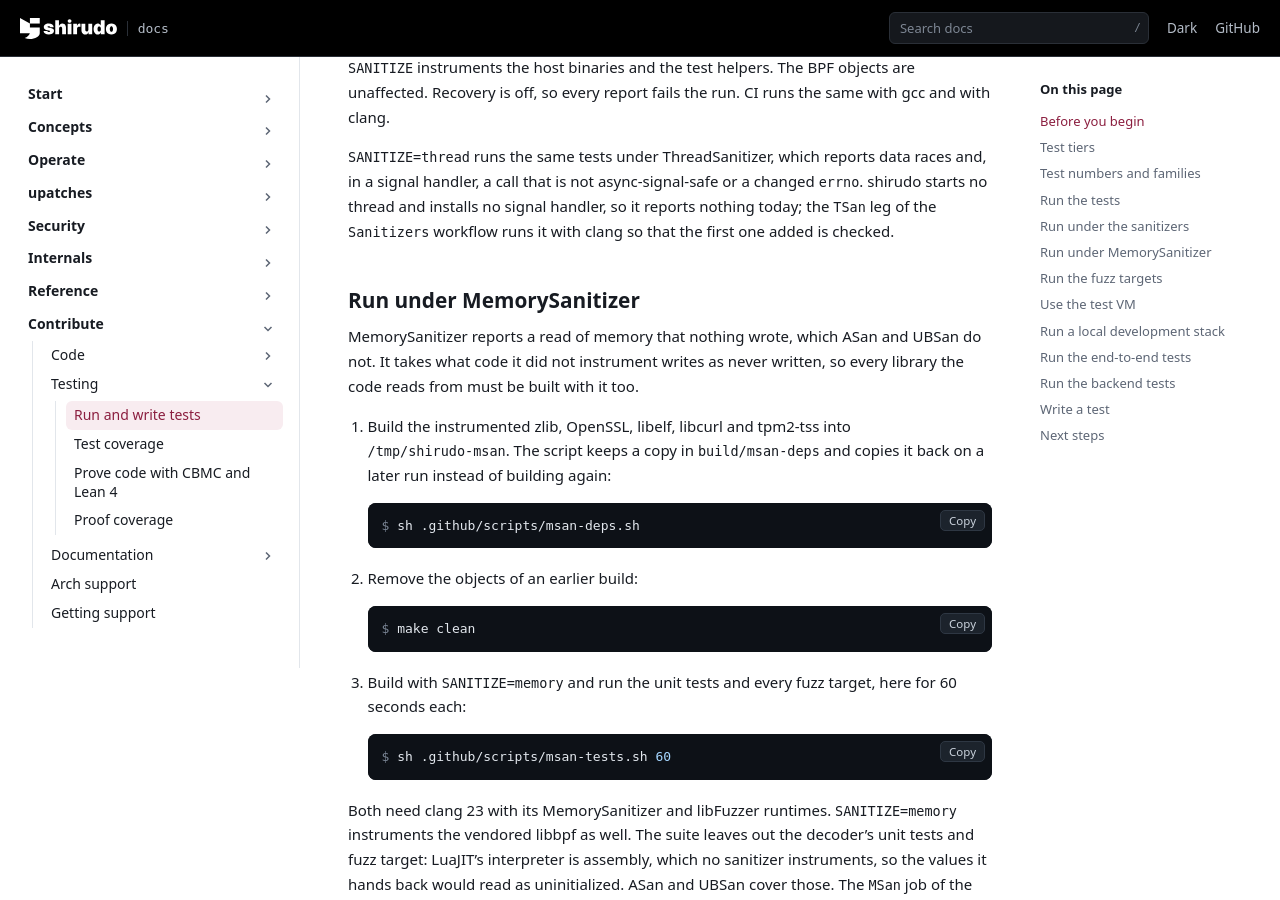
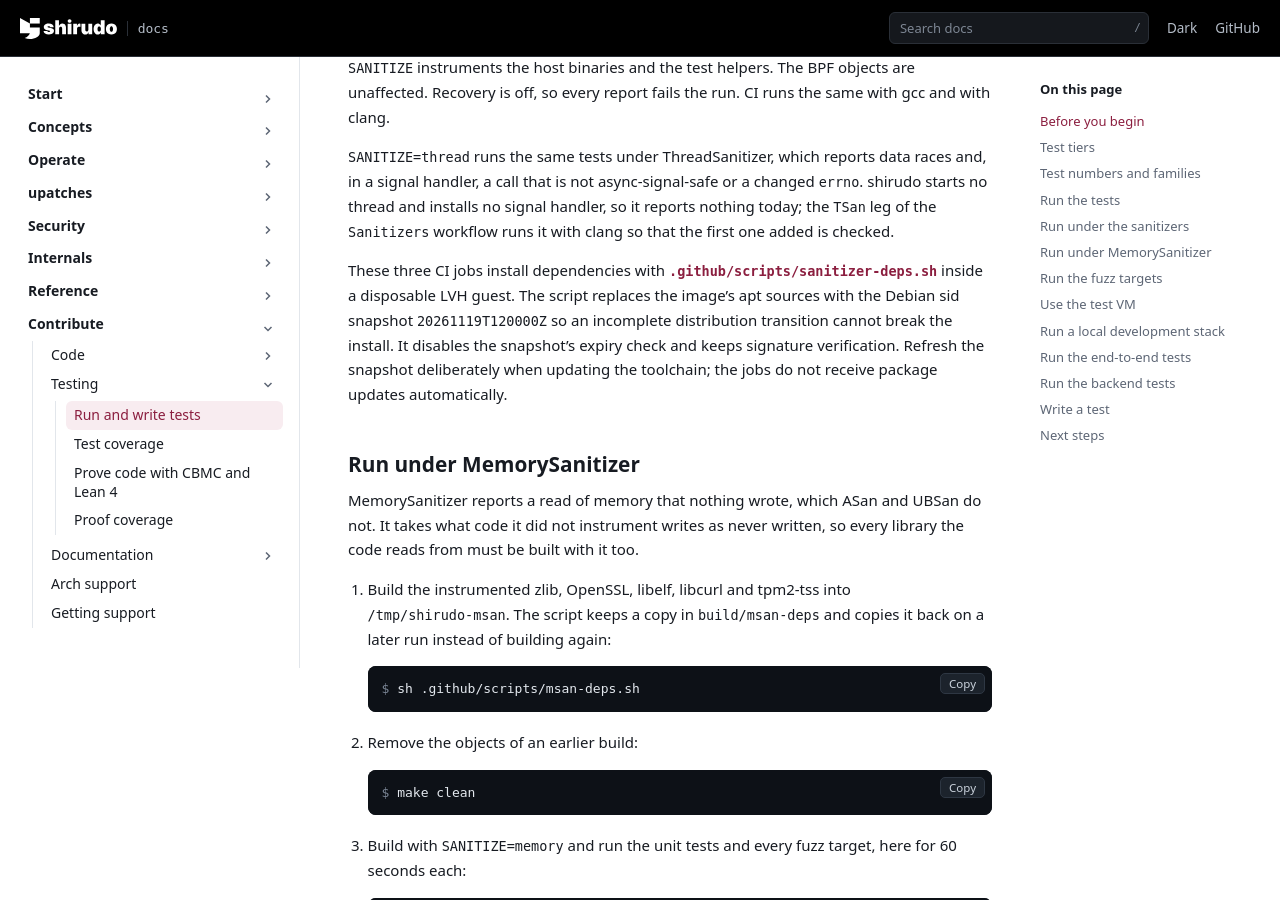
Before and after one commit to AliBashaSY/shirudo, a Sphinx documentation site: the page built from Documentation/contribute/testing/testing.rst, in a window 1280 px wide and 900 px high, scrolled down 5183 px. Built offline with Sphinx 7.4.7, drawn with Linux system fonts in a browser that asks for light colours; pages that are not in the unit, such as notebooks, are missing from menus.

Commit message:
ci: pin sanitizer dependencies to a Debian snapshot
The ASan+UBSan and TSan jobs fail before building when the live sid
index leaves coccinelle depending on libstdlib-ocaml-1ltp0 without an
installable provider. The runtime version mismatches are secondary
resolver diagnostics: the last passing run upgraded those libraries.
MSan avoids coccinelle and builds its instrumented libraries from source.

Use the Debian snapshot from before the failing mirror update for the
three affected jobs, including their later clang installation. Its index
contains the required OCaml provider and clang 23. An image refresh or a
full upgrade alone would still use the inconsistent live package set.
The snapshot trades automatic package updates and mirror availability
for repeatable installs; refresh it deliberately with the toolchain.

Move the dependency setup into a script and document the snapshot.
Disable only snapshot expiry checks, retaining apt signature checks.

Link: https://github.com/shirudo-dev/shirudo/actions/runs/44554679569
Signed-off-by: Andrea Lattuada <andrea@lattuada.me>

```diff
--- a/Documentation/contribute/testing/testing.rst
+++ b/Documentation/contribute/testing/testing.rst
@@ -296,6 +296,14 @@ async-signal-safe or a changed ``errno``. shirudo starts no thread and
 installs no signal handler, so it reports nothing today; the ``TSan``
 leg of the ``Sanitizers`` workflow runs it with clang so that the first
 one added is checked.
+
+These three CI jobs install dependencies with
+:src:`.github/scripts/sanitizer-deps.sh` inside a disposable LVH guest.
+The script replaces the image's apt sources with the Debian sid snapshot
+``20261119T120000Z`` so an incomplete distribution transition cannot
+break the install. It disables the snapshot's expiry check and keeps
+signature verification. Refresh the snapshot deliberately when updating
+the toolchain; the jobs do not receive package updates automatically.
 
 Run under MemorySanitizer
 -------------------------
```
Also changed, not shown: 2 other files.
